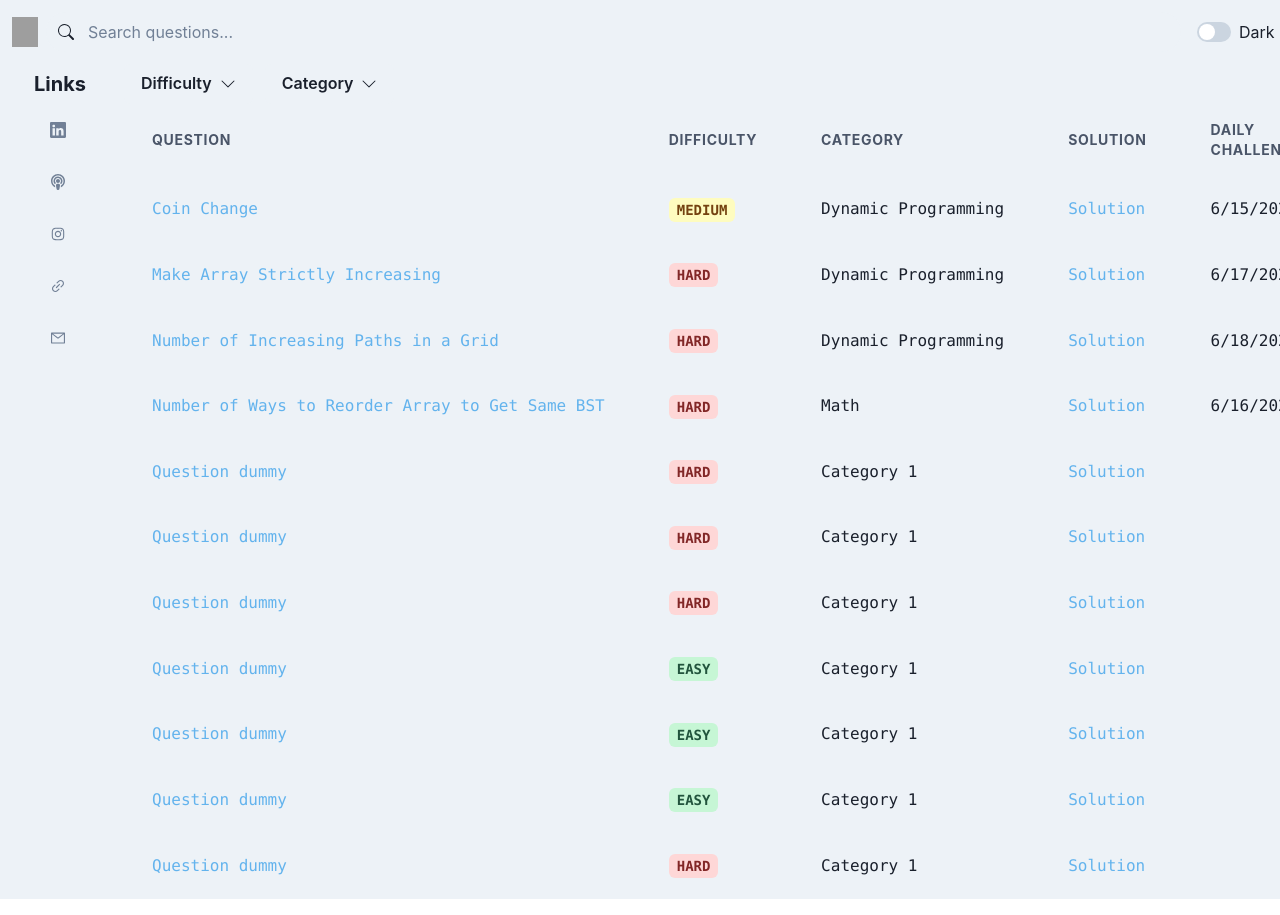
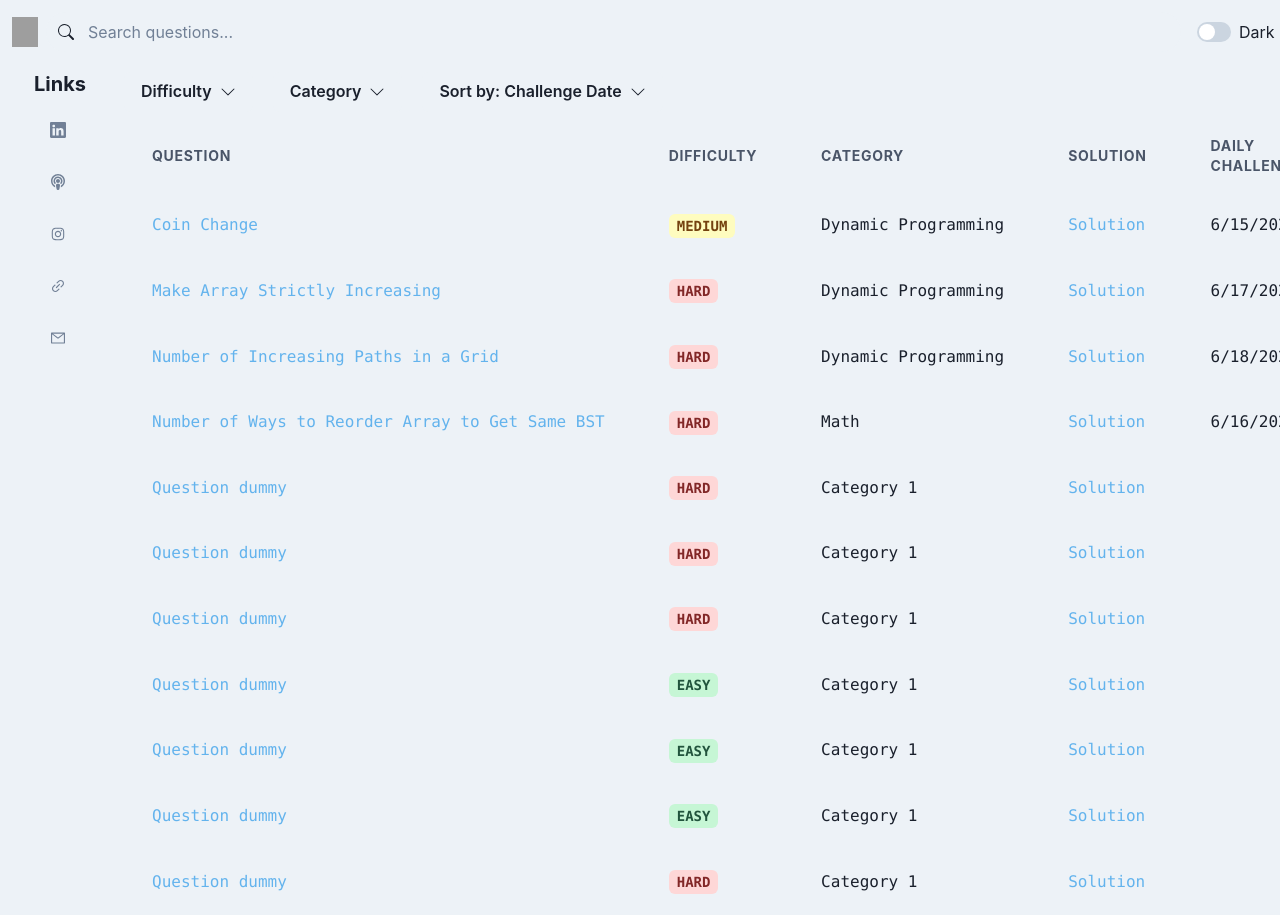
Before and after one commit to LeeHengYu/leetcode-reviewer, a React (Vite) app: page / in a window 1280 px wide. Shown: the top 915 px of the page. Built offline with nearby package versions, Linux system fonts and the light colour scheme; grey boxes are pictures that could not be loaded.

Commit message:
build sort selector

```diff
--- /dev/null
+++ b/src/components/SortSelector.tsx
@@ -0,0 +1,18 @@
+import { Button, Menu, MenuButton, MenuItem, MenuList } from "@chakra-ui/react";
+import { BsChevronDown } from "react-icons/bs";
+
+const SortSelector = () => {
+  return (
+    <Menu>
+      <MenuButton as={Button} rightIcon={<BsChevronDown />}>
+        Sort by: Challenge Date
+      </MenuButton>
+      <MenuList>
+        <MenuItem>Difficulty</MenuItem>
+        <MenuItem>Category</MenuItem>
+      </MenuList>
+    </Menu>
+  );
+};
+
+export default SortSelector;
--- a/src/components/TableComponent.tsx
+++ b/src/components/TableComponent.tsx
@@ -27,6 +27,7 @@ import ScriptContext from "../contexts/scriptContexts";
 import useQuestionFilterStore from "../stores/QuestionFilterStore";
 import DifficultySelector from "./DifficultySelector";
 import CategorySelector from "./CategorySelector";
+import SortSelector from "./SortSelector";
 
 const TableComponent = () => {
   const [selectedSolution, setSelectedSolution] = useState("");
@@ -59,9 +60,10 @@ const TableComponent = () => {
 
   return (
     <Box>
-      <HStack paddingLeft={1} spacing={3}>
+      <HStack paddingLeft={1} spacing={5} marginY={2}>
         <DifficultySelector />
         <CategorySelector />
+        <SortSelector />
       </HStack>
       <Table variant="striped" size="lg" fontFamily="mono">
         <Thead>
@@ -76,7 +78,7 @@ const TableComponent = () => {
         <Tbody whiteSpace="nowrap">
           {DataQuery(tableData, filters)?.map((item, index) => (
             <Tr key={index}>
-              <Td color="blue.300" minWidth="30%">
+              <Td color="blue.300" minWidth="400px">
                 <Link href={item.link} target="_blank">
                   {item.question}
                 </Link>
--- a/src/hook/dataSorting.ts
+++ b/src/hook/dataSorting.ts
@@ -2,7 +2,7 @@ import { Question } from "../data/tablaData"
 
 const dataSorting = (data: Question[], reverse: boolean, by?: string) => {
     let sortedData = data;
-    if (by==="category"){
+    if (by==="Category"){
         sortedData = data.sort((a,b) => {
             if (a.category && b.category){
                 return (a.category > b.category) ? 1 : -1;
@@ -11,7 +11,7 @@ const dataSorting = (data: Question[], reverse: boolean, by?: string) => {
         })
     }
 
-    if (by==="difficulty"){
+    if (by==="Difficulty"){
         const mapping = ["Easy", "Medium", "Hard"];
         sortedData = data.sort((a,b) => {
             return mapping.indexOf(a.difficulty) - mapping.indexOf(b.difficulty);
```
